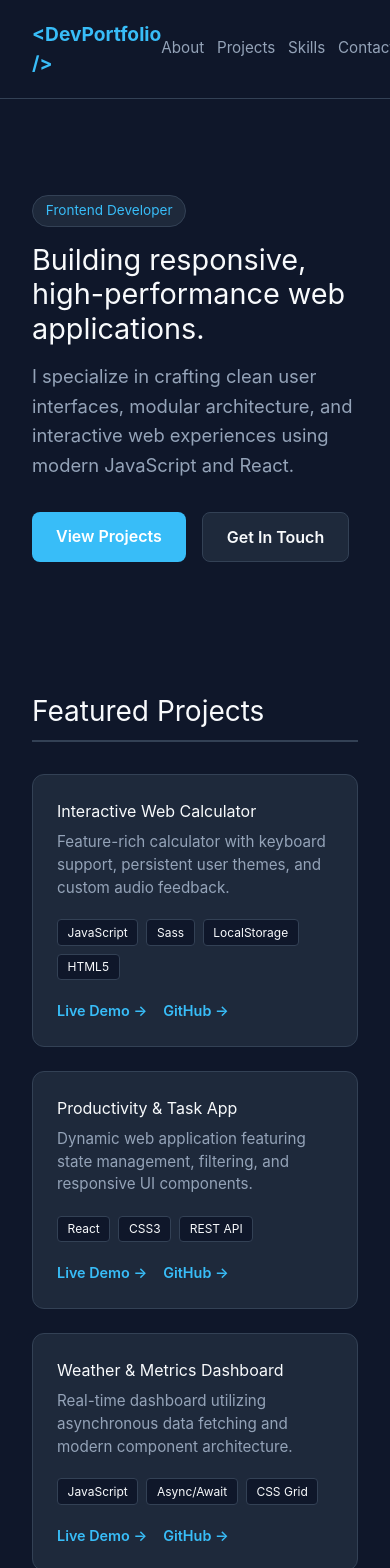
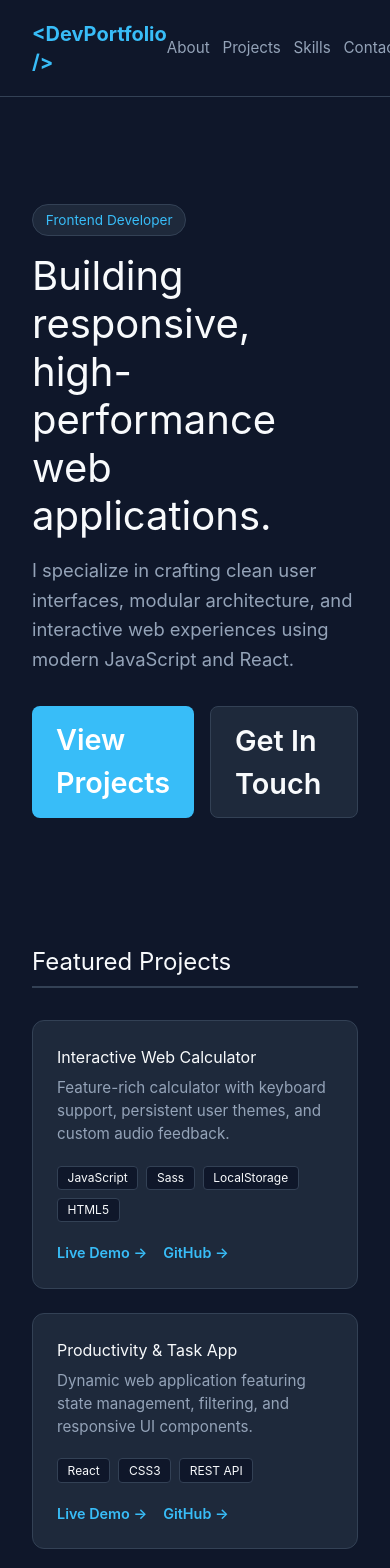
Before and after one commit to margauxvertudes/web-app-portfolio, a React (Vite) app in the folder portfolio-app/: page / in a window 390 px wide. Shown: the top 1568 px of the page. Built offline with nearby package versions, Linux system fonts and the light colour scheme.

Commit message:
converted to tailwind

```diff
--- a/portfolio-app/src/App.css
+++ /dev/null
@@ -1,256 +0,0 @@
-@import "tailwindcss";
-
-.app.dark {
-    --bg: #0f172a;
-    --surface: #1e293b;
-    --surface-border: #334155;
-    --text-main: #f8fafc;
-    --text-muted: #94a3b8;
-    --accent: #38bdf8;
-    --accent-hover: #0284c7;
-}
-
-.app.light {
-    --bg: #f8fafc;
-    --surface: #ffffff;
-    --surface-border: #e2e8f0;
-    --text-main: #0f172a;
-    --text-muted: #64748b;
-    --accent: #0284c7;
-    --accent-hover: #0369a1;
-}
-
-* {
-    box-sizing: border-box;
-    margin: 0;
-    padding: 0;
-}
-
-body { font-family: -apple-system, BlinkMacSystemFont, 'Segoe UI', Roboto, sans-serif; }
-
-.app {
-    background-color: var(--bg);
-    color: var(--text-main);
-    min-height: 100vh;
-    transition: background-color 0.3s, color 0.3s;
-}
-
-.navbar {
-    display: flex;
-    justify-content: space-between;
-    align-items: center;
-    padding: 1.25rem 2rem;
-    border-bottom: 1px solid var(--surface-border);
-    position: sticky;
-    top: 0;
-    background-color: var(--bg);
-}
-
-.logo {
-    font-weight: 700;
-    font-size: 1.2rem;
-    color: var(--accent);
-}
-
-.nav-links {
-    display: flex;
-    gap: 1.5rem;
-    align-items: center;
-}
-
-.nav-links a {
-    color: var(--text-muted);
-    text-decoration: none;
-    font-size: 0.95rem;
-    transition: color 0.2s;
-}
-
-.nav-links a:hover { color: var(--text-main); }
-
-.theme-toggle {
-    background: transparent;
-    border: 1px solid var(--surface-border);
-    color: var(--text-main);
-    padding: 0.4rem 0.8rem;
-    border-radius: 6px;
-    cursor: pointer;
-}
-
-.hero {
-    max-width: 800px;
-    margin: 0 auto;
-    padding: 6rem 2rem 4rem;
-}
-
-.badge {
-    background-color: var(--surface);
-    color: var(--accent);
-    border: 1px solid var(--surface-border);
-    padding: 0.3rem 0.8rem;
-    border-radius: 20px;
-    font-size: 0.85rem;
-    display: inline-block;
-    margin-bottom: 1rem;
-}
-
-.hero h1 {
-    font-size: 2.5rem;
-    line-height: 1.2;
-    margin-bottom: 1rem;
-}
-
-.hero p {
-    color: var(--text-muted);
-    font-size: 1.15rem;
-    line-height: 1.6;
-    margin-bottom: 2rem;
-}
-
-.hero-cta {
-    display: flex;
-    gap: 1rem;
-}
-
-.btn {
-    padding: 0.75rem 1.5rem;
-    border-radius: 8px;
-    text-decoration: none;
-    font-weight: 600;
-    display: inline-block;
-    transition: background-color 0.2s;
-}
-
-.btn-primary {
-    background-color: var(--accent);
-    color: #ffffff;
-}
-
-.btn-primary:hover { background-color: var(--accent-hover); }
-
-.btn-secondary {
-    background-color: var(--surface);
-    color: var(--text-main);
-    border: 1px solid var(--surface-border);
-}
-
-.section {
-    max-width: 1000px;
-    margin: 0 auto;
-    padding: 4rem 2rem;
-}
-
-.section-title {
-    font-size: 1.75rem;
-    margin-bottom: 2rem;
-    border-bottom: 2px solid var(--surface-border);
-    padding-bottom: 0.5rem;
-}
-
-.projects-grid {
-    display: grid;
-    grid-template-columns: repeat(auto-fit, minmax(280px, 1fr));
-    gap: 1.5rem;
-}
-
-.project-card {
-    background-color: var(--surface);
-    border: 1px solid var(--surface-border);
-    padding: 1.5rem;
-    border-radius: 12px;
-    display: flex;
-    flex-direction: column;
-}
-
-.project-card h3 { margin-bottom: 0.5rem; }
-
-.project-card p {
-    color: var(--text-muted);
-    font-size: 0.95rem;
-    line-height: 1.5;
-    margin-bottom: 1.25rem;
-    flex-grow: 1;
-}
-
-.tags {
-    display: flex;
-    flex-wrap: wrap;
-    gap: 0.5rem;
-    margin-bottom: 1.25rem;
-}
-
-.tag {
-    background-color: var(--bg);
-    border: 1px solid var(--surface-border);
-    font-size: 0.75rem;
-    padding: 0.2rem 0.6rem;
-    border-radius: 4px;
-}
-
-.card-links {
-    display: flex;
-    gap: 1rem;
-}
-
-.link {
-    color: var(--accent);
-    text-decoration: none;
-    font-size: 0.9rem;
-    font-weight: 600;
-}
-
-.skills-grid {
-    display: grid;
-    grid-template-columns: repeat(auto-fit, minmax(220px, 1fr));
-    gap: 1.5rem;
-}
-
-.skill-category {
-    background-color: var(--surface);
-    border: 1px solid var(--surface-border);
-    padding: 1.5rem;
-    border-radius: 12px;
-}
-
-.skill-category h3 {
-    color: var(--accent);
-    margin-bottom: 1rem;
-    font-size: 1.1rem;
-}
-
-.skill-category ul { list-style: none; }
-
-.skill-category li {
-    color: var(--text-muted);
-    margin-bottom: 0.5rem;
-    font-size: 0.95rem;
-}
-
-.contact-card {
-    background-color: var(--surface);
-    border: 1px solid var(--surface-border);
-    padding: 3rem;
-    border-radius: 12px;
-    text-align: center;
-}
-
-.contact-card p {
-    color: var(--text-muted);
-    margin-bottom: 1.5rem;
-}
-
-.footer {
-    text-align: center;
-    padding: 2rem;
-    color: var(--text-muted);
-    font-size: 0.85rem;
-    border-top: 1px solid var(--surface-border);
-}
-
-@media (max-width: 640px) {
-    .hero h1 { font-size: 1.8rem; }
-
-    .nav-links {
-        gap: 0.8rem;
-        font-size: 0.85rem;
-    }
-}
--- a/portfolio-app/src/App.jsx
+++ b/portfolio-app/src/App.jsx
@@ -1,5 +1,5 @@
 import { useState } from "react";
-import "./App.css";
+import "./index.css";
 
 const PROJECTS = [
     {
@@ -42,70 +42,70 @@ export default function App() {
     }
 
     return (
-        <div className={`app ${theme}`}>
-            <nav className="navbar">
-                <div className="logo"><p>&lt;DevPortfolio /&gt;</p></div>
+        <div className={`app ${theme} bg-(--bg) text-(--text-main) min-h-screen transition-colors duration-300`}>
+            <nav className="flex justify-between items-center py-5 px-8 border-b border-(--surface-border) sticky top-0 bg-(--bg)">
+                <div className="font-bold text-xl text-(--accent)"><p>&lt;DevPortfolio /&gt;</p></div>
 
-                <div className="nav-links">
-                    <a href="#about">About</a>
-                    <a href="#projects">Projects</a>
-                    <a href="#skills">Skills</a>
-                    <a href="#contact">Contact</a>
+                <div className="flex gap-6 items-center max-[640px]:gap-[0.8rem] max-[640px]:text-[0.85rem]">
+                    <a href="#about" className="text-(--text-muted) text-[0.95rem] transition-colors duration-200 hover:text-(--text-main)">About</a>
+                    <a href="#projects" className="text-(--text-muted) text-[0.95rem] transition-colors duration-200 hover:text-(--text-main)">Projects</a>
+                    <a href="#skills" className="text-(--text-muted) text-[0.95rem] transition-colors duration-200 hover:text-(--text-main)">Skills</a>
+                    <a href="#contact" className="text-(--text-muted) text-[0.95rem] transition-colors duration-200 hover:text-(--text-main)">Contact</a>
 
-                    <button className="theme-toggle" onClick={toggleTheme}>
+                    <button className="bg-transparent border border-(--surface-border) text-(--text-main) py-[0.4rem] px-[0.8rem] rounded-md cursor-pointer" onClick={toggleTheme}>
                         {theme === "dark" ? "☀️ Light" : "🌙 Dark"}
                     </button>
                 </div>
             </nav>
 
-            <header className="hero" id="about">
-                <div className="hero-content">
-                    <span className="badge">Frontend Developer</span>
-                    <h1>Building responsive, high-performance web applications.</h1>
-                    <p>I specialize in crafting clean user interfaces, modular architecture, and interactive web experiences using modern JavaScript and React.</p>
+            <header className="max-w-200 mx-auto pt-24 px-8 pb-16 max-[640px]:text-[1.8rem]" id="about">
+                <div>
+                    <span className="bg-(--surface) text-(--accent) border border-(--surface-border) py-[0.3rem] px-[0.8rem] rounded-[20px] text-[0.85rem] inline-block mb-4">Frontend Developer</span>
+                    <h1 className="text-[2.5rem] leading-[1.2] mb-4">Building responsive, high-performance web applications.</h1>
+                    <p className="text-(--text-muted) text-[1.15rem]/[1.6] mb-8">I specialize in crafting clean user interfaces, modular architecture, and interactive web experiences using modern JavaScript and React.</p>
 
-                    <div className="hero-cta">
-                        <a href="#projects" className="btn btn-primary">View Projects</a>
-                        <a href="#contact" className="btn btn-secondary">Get In Touch</a>
+                    <div className="flex gap-4">
+                        <a href="#projects" className="py-3 px-6 rounded-lg font-semibold inline-block transition-colors duration-200 bg-(--accent) text-[#ffffff] hover:bg-(--accent-hover)">View Projects</a>
+                        <a href="#contact" className="py-3 px-6 rounded-lg font-semibold inline-block transition-colors duration-200 bg-(--surface) text-(--text-main) border border-(--surface-border)">Get In Touch</a>
                     </div>
                 </div>
             </header>
 
-            <section className="section" id="projects">
-                <h2 className="section-title">Featured Projects</h2>
+            <section className="max-w-250 mx-auto py-16 px-8" id="projects">
+                <h2 className="text-2xl mb-8 border-b-2 border-(--surface-border) pb-2">Featured Projects</h2>
 
-                <div className="projects-grid">
+                <div className="grid grid-cols-[repeat(auto-fit,minmax(280px,1fr))] gap-6">
                     {PROJECTS.map((project) => (
-                        <div key={project.id} className="project-card">
-                            <h3>{project.title}</h3>
-                            <p>{project.description}</p>
+                        <div key={project.id} className="bg-(--surface) border border-(--surface-border) p-6 rounded-xl flex flex-col">
+                            <h3 className="mb-2">{project.title}</h3>
+                            <p className="text-(--text-muted) text-[0.95rem]/[1.5] mb-5 grow">{project.description}</p>
 
-                            <div className="tags">
+                            <div className="flex flex-wrap gap-2 mb-5">
                                 {project.tags.map((tag) => (
-                                    <span key={tag} className="tag">{tag}</span>
+                                    <span key={tag} className="bg-(--bg) border border-(--surface-border) text-xs py-[0.2rem] px-[0.6rem] rounded">{tag}</span>
                                 ))}
                             </div>
 
-                            <div className="card-links">
-                                <a href={project.demoUrl} className="link">Live Demo &rarr;</a>
-                                <a href={project.githubUrl} className="link">GitHub &rarr;</a>
+                            <div className="flex gap-4">
+                                <a href={project.demoUrl} className="text-(--accent) text-[0.9rem] font-semibold">Live Demo &rarr;</a>
+                                <a href={project.githubUrl} className="text-(--accent) text-[0.9rem] font-semibold">GitHub &rarr;</a>
                             </div>
                         </div>
                     ))}
                 </div>
             </section>
 
-            <section className="section" id="skills">
-                <h2 className="section-title">Technical Skills</h2>
+            <section className="max-w-250 mx-auto py-16 px-8" id="skills">
+                <h2 className="text-2xl mb-8 border-b-2 border-(--surface-border) pb-2">Technical Skills</h2>
 
-                <div className="skills-grid">
+                <div className="grid grid-cols-[repeat(auto-fit,minmax(220px,1fr))] gap-6">
                     {Object.entries(SKILLS).map(([category, items]) => (
-                        <div key={category} className="skill-category">
-                            <h3>{category}</h3>
+                        <div key={category} className="bg-(--surface) border border-(--surface-border) p-6 rounded-xl">
+                            <h3 className="text-(--accent) text-[1.1rem] mb-4">{category}</h3>
 
-                            <ul>
+                            <ul className="list-none">
                                 {items.map((item) => (
-                                    <li key={item}>{item}</li>
+                                    <li key={item} className="text-(--text-muted) text-[0.95rem] mb-2">{item}</li>
                                 ))}
                             </ul>
                         </div>
@@ -113,16 +113,16 @@ export default function App() {
                 </div>
             </section>
 
-            <section className="section" id="contact">
-                <h2 className="section-title">Get In Touch</h2>
+            <section className="max-w-250 mx-auto py-16 px-8" id="contact">
+                <h2 className="text-2xl mb-8 border-b-2 border-(--surface-border) pb-2">Get In Touch</h2>
 
-                <div className="contact-card">
-                    <p>Interested in collaborating or discussing web development opportunities?</p>
-                    <a href="mailto:francis.cortez@cvsu.edu.ph" className="btn btn-primary">Send an Email</a>
+                <div className="bg-(--surface) border border-(--surface-border) p-12 rounded-xl text-center">
+                    <p className="text-(--text-muted) mb-6">Interested in collaborating or discussing web development opportunities?</p>
+                    <a href="mailto:francis.cortez@cvsu.edu.ph" className="py-3 px-6 rounded-lg font-semibold inline-block transition-colors duration-200 bg-(--accent) text-[#ffffff] hover:bg-(--accent-hover)">Send an Email</a>
                 </div>
             </section>
 
-            <footer className="footer">
+            <footer className="text-center p-8 text-(--text-muted) text-[0.85rem] border-t border-(--surface-border)">
                 <p>&copy; {new Date().getFullYear()} Francis Dale P. Cortez. Built with React & CSS.</p>
             </footer>
         </div>
--- /dev/null
+++ b/portfolio-app/src/index.css
@@ -0,0 +1,23 @@
+@import "tailwindcss";
+
+.app.dark {
+    --bg: #0f172a;
+    --surface: #1e293b;
+    --surface-border: #334155;
+    --text-main: #f8fafc;
+    --text-muted: #94a3b8;
+    --accent: #38bdf8;
+    --accent-hover: #0284c7;
+}
+
+.app.light {
+    --bg: #f8fafc;
+    --surface: #ffffff;
+    --surface-border: #e2e8f0;
+    --text-main: #0f172a;
+    --text-muted: #64748b;
+    --accent: #0284c7;
+    --accent-hover: #0369a1;
+}
+
+body { font-family: -apple-system, BlinkMacSystemFont, 'Segoe UI', Roboto, sans-serif; }
```
